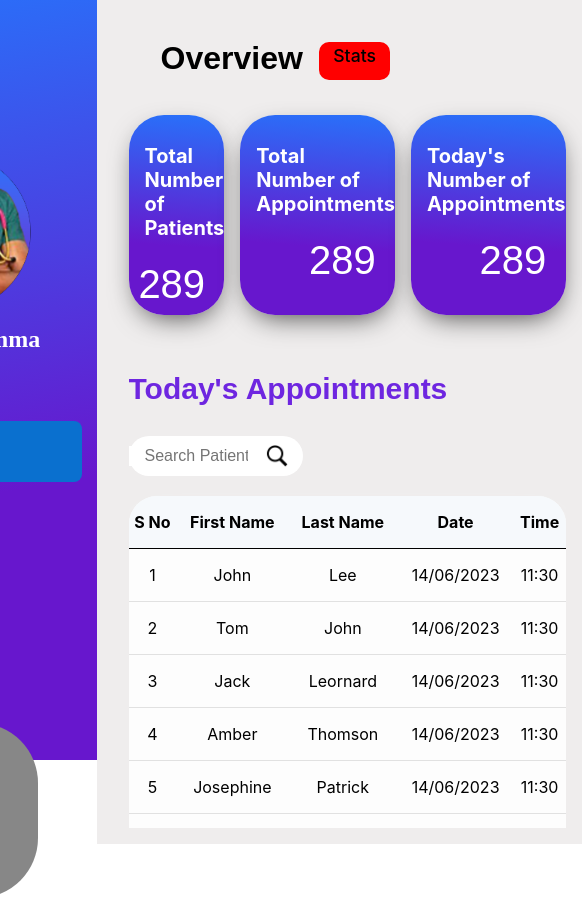
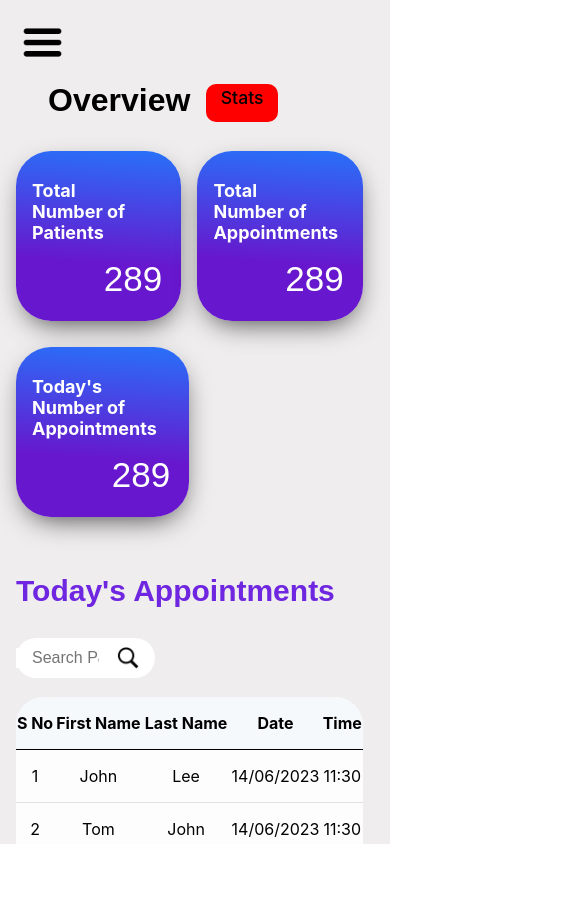
Before and after one commit to RagoDevs/QEasy, a React (Create React App) app: page /dashboard in a window 390 px wide. Shown: the whole page, 582 px wide, since content can reach past the window. After the commit the page ends 844 px from the top, so only its background shows below. Built offline with nearby package versions, Linux system fonts and the light colour scheme.

Commit message:
added login and responsiveness

```diff
--- a/src/Components/Dashboard/Components/Cards/Cards.css
+++ b/src/Components/Dashboard/Components/Cards/Cards.css
@@ -29,3 +29,36 @@
     color: white;
     font-family: sans-serif;
 }
+
+@media screen and (max-width: 1100px) {
+
+    .cards-container {
+        display: grid;
+        grid-template-columns: repeat(2, 1fr);
+        gap: 1rem;
+    }
+
+    .card {
+        width: auto;
+        height: 170px;
+    }
+
+    .card:nth-child(3) {
+        grid-column: span 2;
+        margin-top: 10px;
+        width: 50%;
+    }
+
+    .card h2 {
+        font-size: 18px;
+        margin: 1.8rem 0 0 1rem;
+    }
+
+    .card p {
+        margin: 1rem 1.2rem 0 0;
+        float: right;
+        font-size: 35px;
+        color: white;
+        font-family: sans-serif;
+    }
+}
--- a/src/Components/SideNav/SideNav.css
+++ b/src/Components/SideNav/SideNav.css
@@ -1,18 +1,57 @@
+.menu-btn {
+  display: none;
+  position: absolute;
+  top: 20px;
+  left: 20px;
+  cursor: pointer;
+}
+
+.menu-btn img {
+    height: 2.8rem;
+}
+
+.close-btn {
+  display: none;
+  cursor: pointer;
+}
+
+.close-btn img {
+    height: 1.8rem;
+    margin: 1.8rem ;
+}
+
+.sidebar--image {
+    display: flex;
+    align-items: center;
+    justify-content: space-between;
+}
 .side-nav {
   width: 18rem;
-    height: 90%;
+  height: 95dvh;
+  margin-top: 1rem;
   display: flex;
   flex-direction: column;
-    background: rgb(103,23,205);
-    background: linear-gradient(-10deg, rgba(103,23,205,1) 35%, rgba(40,113,250,1) 100%);
+  background: rgb(103, 23, 205);
+  background: linear-gradient(
+    -10deg,
+    rgba(103, 23, 205, 1) 35%,
+    rgba(40, 113, 250, 1) 100%
+  );
+  transition: transform 0.3s ease-in-out;
+  border-radius: 18px;
 }
 
+.side-nav .show {
+    width: 100dvw;
+    height: 100dvh;
+    backdrop-filter: blur(3px);
+}
 .sidebar--image {
   width: 100%;
   display: flex;
   flex-direction: column;
   align-items: center;
-    margin-top: 4.5rem;
+  margin-top: 3rem;
 }
 
 .sidebar--image img {
@@ -22,12 +61,12 @@
 .sidebar--image h2 {
   color: white;
   font-family: poppins;
-    margin-top: .5rem;
+  margin-top: 0.5rem;
 }
 
 .side-menu {
   width: 100%;
-    margin-top: 3rem;
+  margin-top: 2rem;
 
   display: flex;
   flex-direction: column;
@@ -67,8 +106,44 @@
 
 .addpatient-container {
   width: 100%;
-    margin-top: 4.5rem;
+  margin-top: 1.7rem;
 
   display: flex;
   justify-content: center;
 }
+
+@media (max-width: 1100px) {
+
+    .side-nav {
+        transform: translateX(-100%); /* Initially Hidden */
+        width: 250px;
+        z-index: 101;
+    }
+    .side-nav.show {
+        transform: translateX(0);
+    }
+    .close-btn {
+        display: flex;
+        justify-content: end;
+    }
+    .menu-btn {
+        display: block;
+    }
+
+    .overlay-bg {
+        backdrop-filter: blur(3px);
+        width: 100dvw;
+        height: 100dvh;
+    }
+
+    .overlay {
+        position: fixed;
+        top: 0;
+        left: 0;
+        width: 100%;
+        height: 100%;
+        z-index: 100;
+        display: block;
+
+    }
+}
--- a/src/Components/SideNav/SideNav.jsx
+++ b/src/Components/SideNav/SideNav.jsx
@@ -1,17 +1,33 @@
-import React from 'react'
+import { useState } from "react";
+import { NavLink } from "react-router-dom";
 import './SideNav.css'
-import profilepic from '../../Assets/Images/profilepic.png'
-import { NavLink } from 'react-router-dom'
+import profilepic from "../../Assets/Images/profilepic.png";
+import close from "../../Assets/Images/icons8-close-30.png";
+import menu from "../../Assets/Images/barmenu.png";
 import AddPatient from './components/AddPatient'
 
-function SideNav() {
+
+export default function SideNav() {
+  const [isOpen, setIsOpen] = useState(false);
+
   return (
     <>
-      <div className="side-nav">
-        <div className='sidebar--image'>
-          <img src={profilepic} alt='profile-pic' />
+        {/* Mobile Menu Button (Only Visible on Small Screens) */}
+        <div className="menu-btn" onClick={() => setIsOpen(true)}>
+          <img src={menu} alt="Open Menu" />
+        </div>
+
+
+        {/* Sidebar (Common for Both Desktop & Mobile) */}
+        <div className={`side-nav ${isOpen ? "show" : ""}`}>
+          <div className="close-btn" onClick={() => setIsOpen(false)}>
+            <img src={close} alt="Close" />
+          </div>
+          <div className="sidebar--image">
+            <img src={profilepic} alt="profile-pic" className="profile-pic" />
             <h2>Dr Maxi Gamma</h2>
           </div>
+
           <div className="side-menu">
             <NavLink to='/dashboard' className={({ isActive }) => (isActive ? "active" : "inactive")}>
               <div className='menu-item'>
@@ -33,8 +49,10 @@ function SideNav() {
             <AddPatient />
           </div>
         </div>
+
+
+        {isOpen && <div className="overlay" onClick={() => setIsOpen(false)}></div>}
+
     </>
-  )
+  );
 }
-
-export default SideNav
--- a/src/Pages/Dashboard/Dashboard.css
+++ b/src/Pages/Dashboard/Dashboard.css
@@ -1,33 +1,35 @@
 .screen-container {
     width: 100%;
+    height: 100dvh;
     display: flex;
     align-items: center;
     justify-content: center;
-
-
+    overflow: hidden;
+    background-color: #efeded;
 }
 .dashboard {
-    width: 900px;
+    width: 1400px;
     height: 100%;
 
     display: grid;
     grid-template-columns: auto 1fr;
-    grid-template-rows: 100vh;
+    grid-template-rows: 1fr;
 
 }
 
 .sidenav {
     grid-column: 1;
+    z-index: 100;
 }
 
 .dash-main {
     grid-column: 2;
-    padding: 1.5rem .3rem 1rem 2rem;
-    background-color: #efeded;
+    padding: 1rem;
+
 
     display: grid;
     grid-template-columns: 2fr 1fr;
-    grid-template-rows: 5rem auto auto;
+    grid-template-rows: auto auto auto;
     gap: .7rem;
 }
 
@@ -54,6 +56,10 @@
     font-weight: 500;
 }
 
+.dash-header img {
+    display: none;
+}
+
 .dash-cards {
     grid-column: 1;
     grid-row: 2;
@@ -63,6 +69,7 @@
     grid-column: 1;
     grid-row: 3;
     overflow: scroll;
+    z-index: 1;
 }
 .dash-table::-webkit-scrollbar {
     display: none;
@@ -91,10 +98,34 @@
 
 @media screen and (max-width: 1100px) {
 
-    .dash-main {
+    .dashboard {
         display: grid;
         grid-template-columns: 1fr;
     }
+
+    .sidenav {
+        width: 250px;
+        height: 50px;
+
+    }
+
+    .dash-main {
+        grid-column: 1;
+    }
+}
+
+@media screen and (max-width: 900px) {
+
+    .screen-container {
+        overflow: scroll;
+    }
+
+    .dash-main {
+        display: grid;
+
+        grid-template-columns: 1fr;
+    }
+
     .right-bar {
         display: none;
     }
--- a/src/Pages/Dashboard/Dashboard.jsx
+++ b/src/Pages/Dashboard/Dashboard.jsx
@@ -1,13 +1,13 @@
-import React from 'react';
 import './Dashboard.css'
-import SideNav from '../../Components/SideNav/SideNav'
 import Cards from '../../Components/Dashboard/Components/Cards/Cards'
 import TodayAppoint from '../../Components/Dashboard/Components/Table/TodayAppoint'
 import CalenderComp from '../../Components/Dashboard/Components/Calendar/CalenderComp'
 import Chart from '../../Components/Dashboard/Components/Chart/Chart';
+import SideNav from '../../Components/SideNav/SideNav';
 
 
 function Dashboard() {
+
     return (
         <>
             <div className="screen-container">
```
Also changed, not shown: src/Assets/Images/barmenu.png (added), src/Assets/Images/icons8-close-30.png (added). Lines whose indentation alone changed are shown as unchanged.
